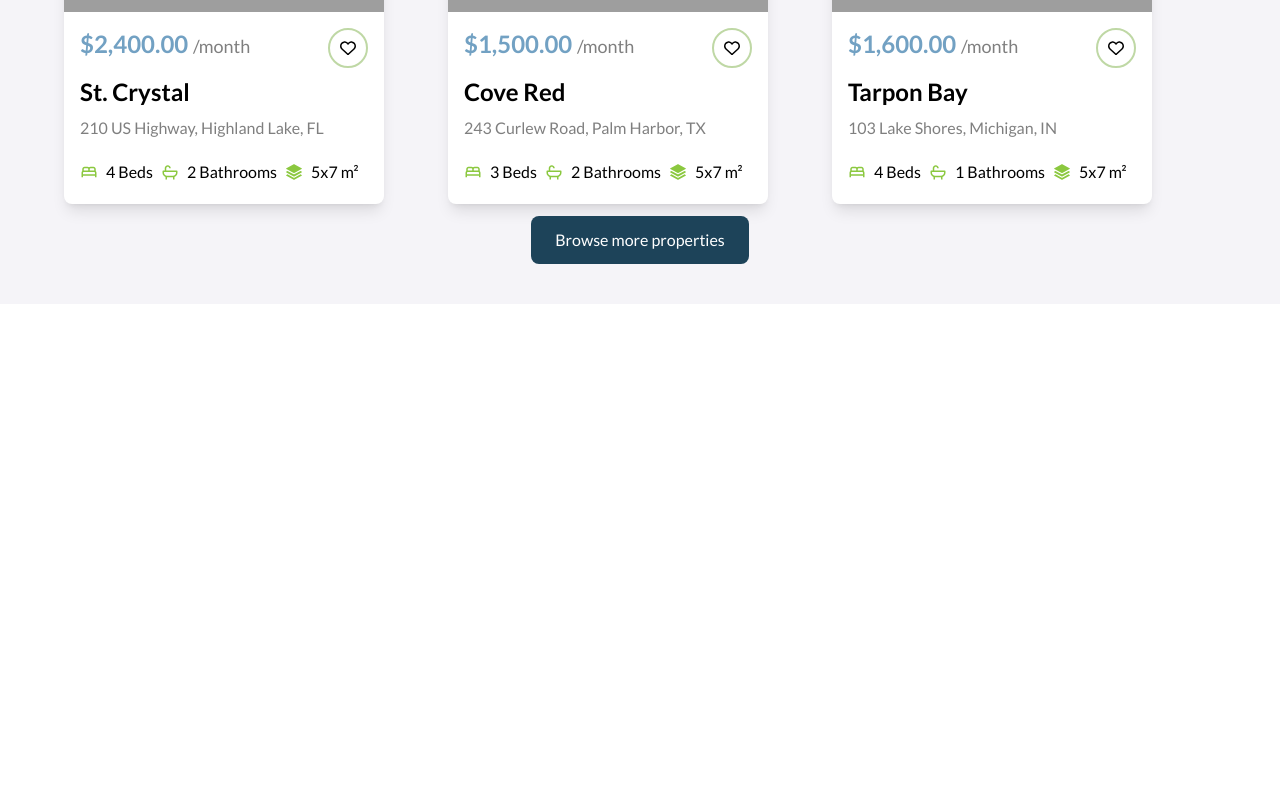
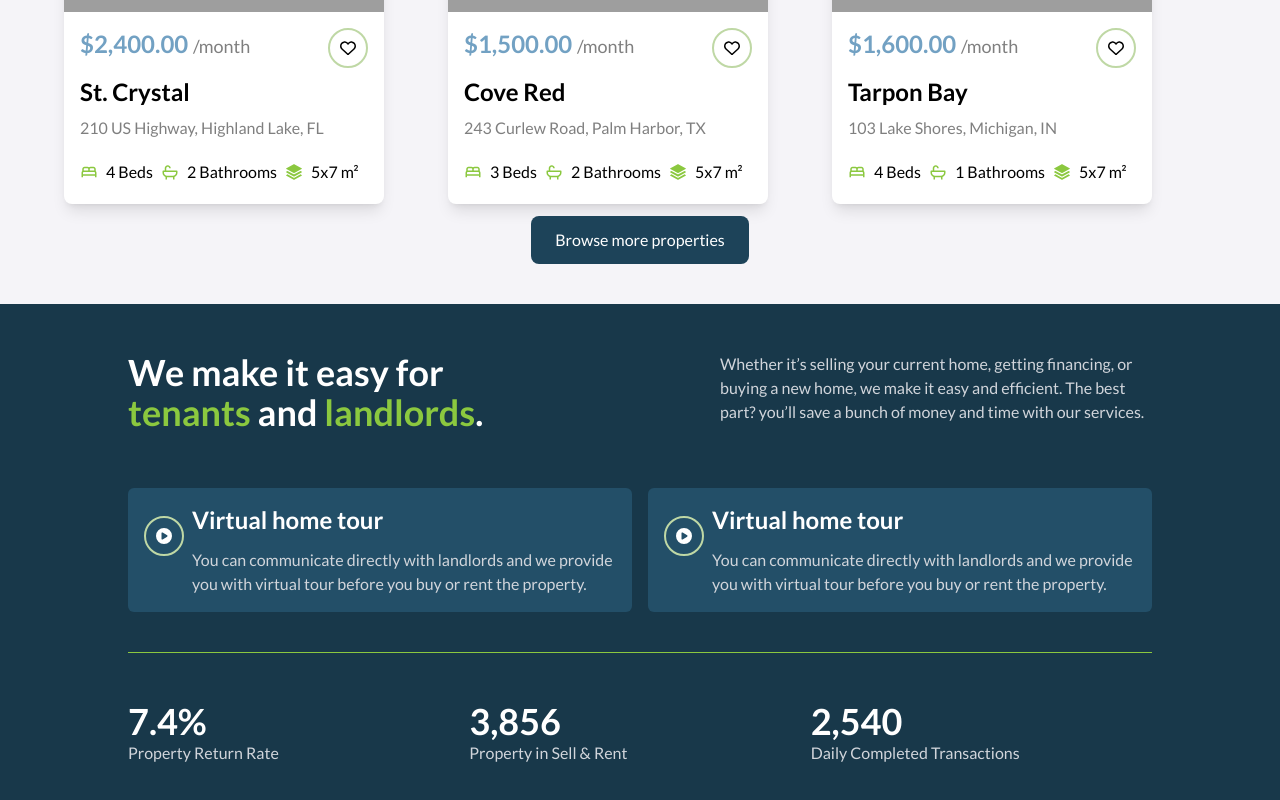
Before and after one commit to manzitresor/real-state-app-frontend, a React (Vite) app: page /home in a window 1280 px wide. Shown: the part 2280-3080 px from the top of the page. Before the commit the page ends 2584 px from the top, so only its background shows below. Built offline with nearby package versions, Linux system fonts and the light colour scheme; grey boxes are pictures that could not be loaded.

Commit message:
chore: add section content and styles

```diff
--- a/src/pages/home/Home.tsx
+++ b/src/pages/home/Home.tsx
@@ -1,6 +1,7 @@
 import Navbar from '../../components/shared/Navbar'
 import ExploreSection from './ExploreSection'
 import HeroSection from './HeroSection'
+import LandlordsSection from './LandlordsSection'
 import NewSection from './NewSection'
 
 
@@ -12,6 +13,7 @@ export default function Home() {
       <HeroSection />
       <NewSection/>
       <ExploreSection/>
+      <LandlordsSection/>
     </main>
   )
 }
--- /dev/null
+++ b/src/pages/home/LandlordsSection.tsx
@@ -0,0 +1,63 @@
+import { FaCirclePlay } from 'react-icons/fa6'
+
+export default function LandlordsSection() {
+  return (
+    <section className="bg-secondary-blue-600 h-screen w-full text-white px-32 py-12">
+      <div className="flex justify-between gap-x-40 flex-nowrap">
+        <h2 className="font-bold text-4xl  w-1/2">
+          We make it easy for <span className="text-green-primary-400">tenants</span> and{' '}
+          <span className="text-green-primary-400">landlords</span>.
+        </h2>
+        <p className="text-base w-1/2 text-gray-300">
+          Whether it’s selling your current home, getting financing, or buying a new home, we make
+          it easy and efficient. The best part? you’ll save a bunch of money and time with our
+          services.
+        </p>
+      </div>
+      <div className="grid grid-cols-2 gap-x-4 mt-14">
+        <div className="bg-secondary-blue-400 px-4 py-4 flex gap-x-2 rounded-md">
+          <div>
+            <div className="h-10 w-10 border-2 border-green-primary-200 rounded-full flex items-center justify-center mt-3">
+              <FaCirclePlay />
+            </div>
+          </div>
+          <div className="space-y-3">
+            <h4 className="font-bold text-2xl">Virtual home tour</h4>
+            <p className="text-gray-300 text-base">
+              You can communicate directly with landlords and we provide you with virtual tour
+              before you buy or rent the property.
+            </p>
+          </div>
+        </div>
+        <div className="bg-secondary-blue-400 px-4 py-4 flex gap-x-2 rounded-md">
+          <div>
+            <div className="h-10 w-10 border-2 border-green-primary-200 rounded-full flex items-center justify-center mt-3">
+              <FaCirclePlay />
+            </div>
+          </div>
+          <div className="space-y-3">
+            <h4 className="font-bold text-2xl">Virtual home tour</h4>
+            <p className="text-gray-300 text-base">
+              You can communicate directly with landlords and we provide you with virtual tour
+              before you buy or rent the property.
+            </p>
+          </div>
+        </div>
+      </div>
+      <div className="mt-10 border-t border-green-primary-400 pt-12 grid grid-cols-3">
+        <div>
+          <h1 className="text-4xl font-bold">7.4%</h1>
+          <p className="text-gray-300">Property Return Rate</p>
+        </div>
+        <div>
+          <h1 className="text-4xl font-bold">3,856</h1>
+          <p className="text-gray-300">Property in Sell & Rent</p>
+        </div>
+        <div>
+          <h1 className="text-4xl font-bold">2,540</h1>
+          <p className="text-gray-300">Daily Completed Transactions</p>
+        </div>
+      </div>
+    </section>
+  )
+}
```
